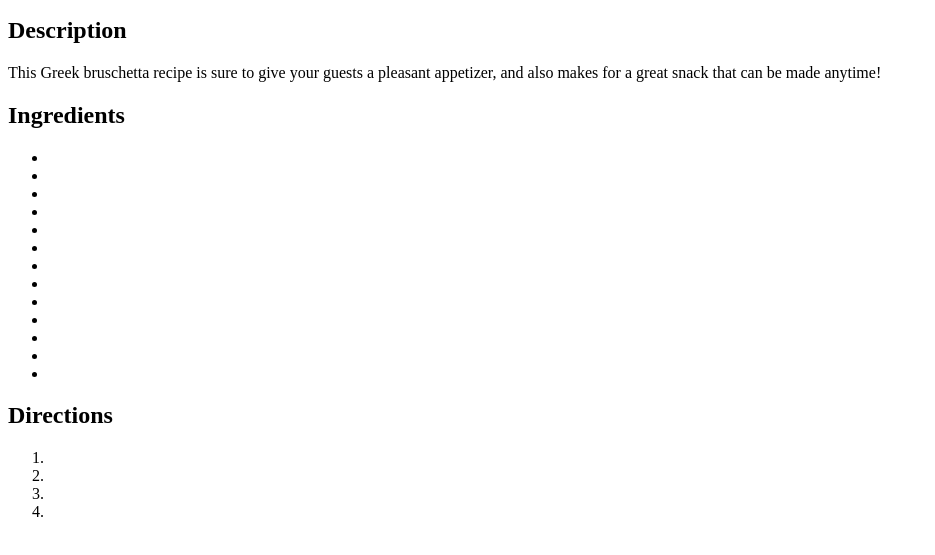
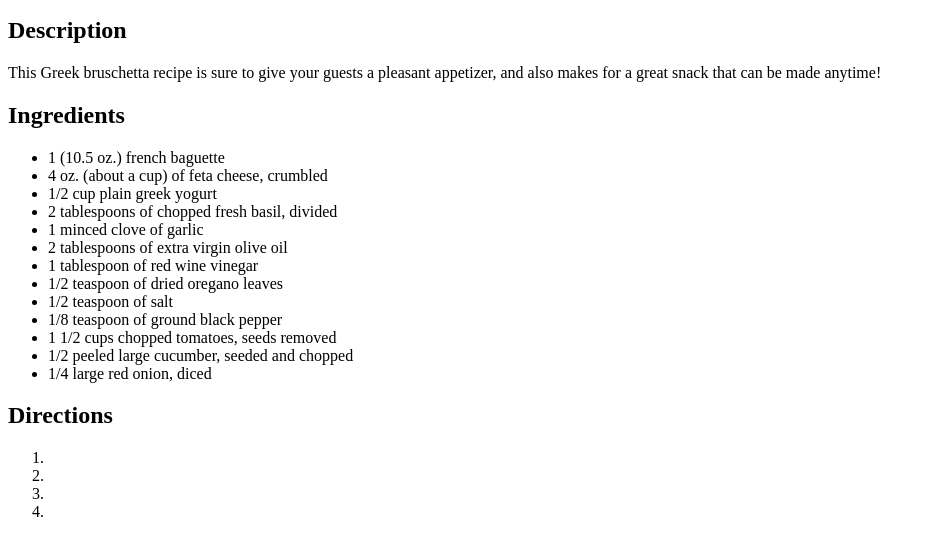
Before and after one commit to AzzyIsNotHere/odin-recipes, a plain HTML site: page recipes/bruschetta.html in a window 1280 px wide. Shown: the part 101-656 px from the top of the page, without its empty margins (0-935 px from the left). Drawn offline with Linux system fonts and the light colour scheme.

Commit message:
Add ingredients to recipe

```diff
--- a/recipes/bruschetta.html
+++ b/recipes/bruschetta.html
@@ -17,19 +17,19 @@
     </p>
     <h2>Ingredients</h2>
     <ul>
-      <li></li>
-      <li></li>
-      <li></li>
-      <li></li>
-      <li></li>
-      <li></li>
-      <li></li>
-      <li></li>
-      <li></li>
-      <li></li>
-      <li></li>
-      <li></li>
-      <li></li>
+      <li>1 (10.5 oz.) french baguette</li>
+      <li>4 oz. (about a cup) of feta cheese, crumbled</li>
+      <li>1/2 cup plain greek yogurt</li>
+      <li>2 tablespoons of chopped fresh basil, divided</li>
+      <li>1 minced clove of garlic</li>
+      <li>2 tablespoons of extra virgin olive oil</li>
+      <li>1 tablespoon of red wine vinegar</li>
+      <li>1/2 teaspoon of dried oregano leaves</li>
+      <li>1/2 teaspoon of salt</li>
+      <li>1/8 teaspoon of ground black pepper</li>
+      <li>1 1/2 cups chopped tomatoes, seeds removed</li>
+      <li>1/2 peeled large cucumber, seeded and chopped</li>
+      <li>1/4 large red onion, diced</li>
     </ul>
     <h2>Directions</h2>
     <ol>
```
